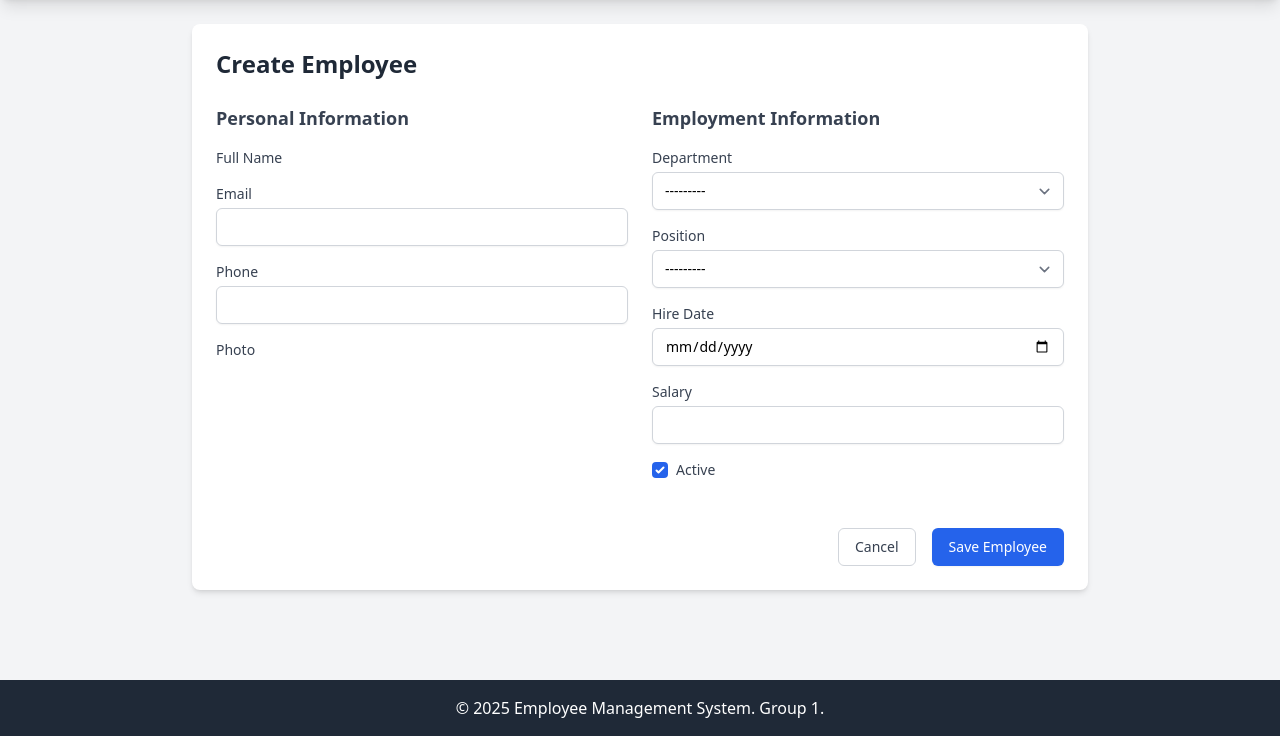
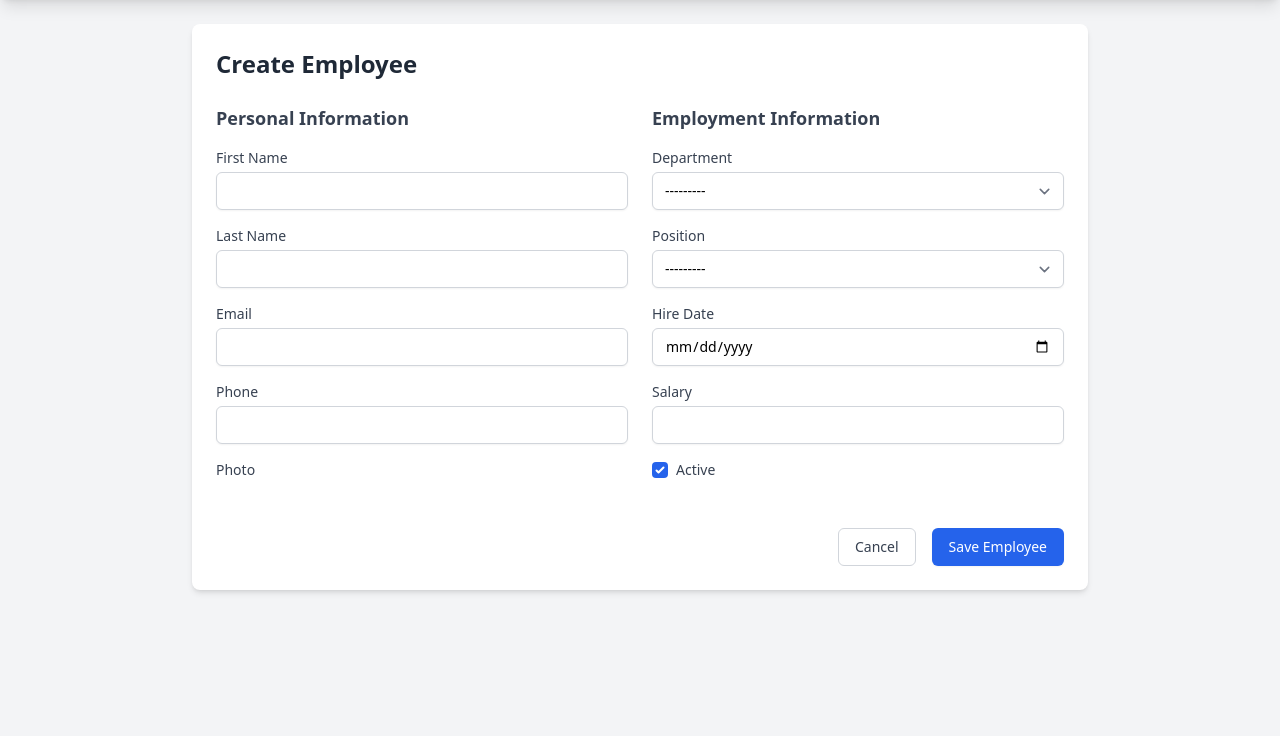
Before and after one commit to Giner-Jv-git/finalsproject2, a Django app: page /employees/add/ in a window 1280 px wide. Shown: the part 64-800 px from the top of the page. Run offline with Django 4.2, Linux system fonts and the light colour scheme; data that the repository does not hold is empty; style sheets or scripts are compiled from the project's sources; some libraries are stand-ins or nearby versions.

Commit message:
ga function naman

```diff
--- a/ems/templates/base.html
+++ b/ems/templates/base.html
@@ -73,13 +73,6 @@
             {% block content %}
             {% endblock %}
         </main>
-
-        <!-- Footer -->
-        <footer class="bg-gray-800 text-white py-4">
-            <div class="container mx-auto px-4 text-center">
-                <p>&copy; {% now "Y" %} Employee Management System. Group 1.</p>
-            </div>
-        </footer>
     </div>
 </body>
 </html>
--- a/ems/templates/employees/form.html
+++ b/ems/templates/employees/form.html
@@ -18,10 +18,18 @@
                     <h2 class="text-lg font-semibold text-gray-700">Personal Information</h2>
 
                     <div>
-                        <label for="{{ form.name.id_for_label }}" class="block text-sm font-medium text-gray-700">Full Name</label>
-                        {{ form.name|add_class:"form-input" }}
-                        {% if form.name.errors %}
-                        <p class="mt-1 text-sm text-red-600">{{ form.name.errors.0 }}</p>
+                        <label for="{{ form.first_name.id_for_label }}" class="block text-sm font-medium text-gray-700">First Name</label>
+                        {{ form.first_name|add_class:"form-input" }}
+                        {% if form.first_name.errors %}
+                        <p class="mt-1 text-sm text-red-600">{{ form.first_name.errors.0 }}</p>
+                        {% endif %}
+                    </div>
+
+                    <div>
+                        <label for="{{ form.last_name.id_for_label }}" class="block text-sm font-medium text-gray-700">Last Name</label>
+                        {{ form.last_name|add_class:"form-input" }}
+                        {% if form.last_name.errors %}
+                        <p class="mt-1 text-sm text-red-600">{{ form.last_name.errors.0 }}</p>
                         {% endif %}
                     </div>
 
--- a/ems/urls.py
+++ b/ems/urls.py
@@ -3,7 +3,7 @@
 
 urlpatterns = [
     # Dashboard
-    path('', views.dashboard, name='dashboard'),
+    path('dashboard/', views.dashboard, name='dashboard'),
 
     # Departments
     path('departments/', views.department_list, name='department_list'),
```
